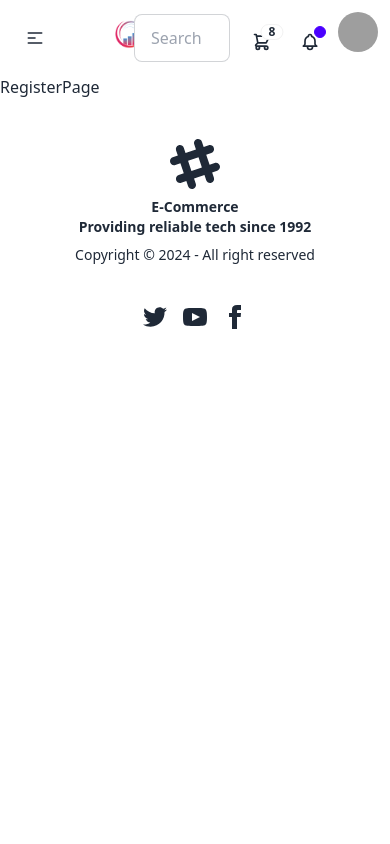
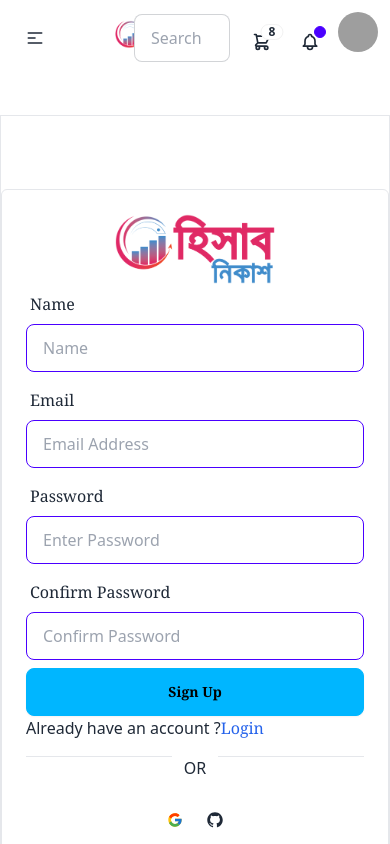
Before and after one commit to shunno-it-dev-team/fe-hn-ecom, a React (Vite) app: page /register in a window 390 px wide. Shown: the top 844 px of the page. Built offline with nearby package versions, Linux system fonts and the light colour scheme; grey boxes are pictures that could not be loaded.

Commit message:
[feat]:Implement Registration  page

```diff
--- a/src/pages/public/forgotPassword/ForgotPassword.jsx
+++ b/src/pages/public/forgotPassword/ForgotPassword.jsx
@@ -20,14 +20,17 @@ const ForgotPassword = () => {
             <input
               type="text"
               placeholder="Enter your email"
-              className="input input-bordered input-sm "
+              className="input input-bordered input-sm  input-primary"
             />
 
-            <button className="btn btn-primary w-full">Send Email</button>
+            <button className="btn btn-info w-full">Send Email</button>
 
             <div>
               Remember your password?
-              <Link to="/login" className="btn btn-sm btn-link">
+              <Link
+                to="/login"
+                className="text-md font-serif text-blue-600 hover:underline hover:text-purple-600"
+              >
                 Login
               </Link>
             </div>
--- a/src/pages/public/loginPage/LoginPage.jsx
+++ b/src/pages/public/loginPage/LoginPage.jsx
@@ -32,18 +32,49 @@ const LoginPage = () => {
               className="w-full input input-bordered input-primary"
             />
           </div>
+
+          <div className="flex justify-between ">
+            <div className="flex items-center gap-1">
+              <input
+                type="checkbox"
+                defaultChecked
+                className="checkbox checkbox-sm"
+              />
+
+              <p> Remember me</p>
+            </div>
+            <div>
               <Link to="/forgot">
                 <a
                   href="#"
-              className="text-xs text-blue-600 hover:underline hover:text-purple-600"
+                  className="text-md font-serif text-blue-600 hover:underline hover:text-purple-600"
                 >
                   Forget Password?
                 </a>
               </Link>
+            </div>
+          </div>
+
           <div>
-            <button className=" btn btn-block btn-info">Login</button>
+            <button className=" btn btn-block btn-info font-serif">
+              Login
+            </button>
           </div>
         </form>
+        <div className="divider font-serif">OR</div>
+        <div className="text-center">
+          <span>
+            Don&apos;t have an account?
+            <Link to="/register">
+              <a
+                href="#"
+                className="text-md font-serif text-blue-600 hover:underline hover:text-purple-600"
+              >
+                Sign up now
+              </a>
+            </Link>
+          </span>
+        </div>
       </div>
     </div>
   );
--- a/src/pages/public/registerPage/RegisterPage.jsx
+++ b/src/pages/public/registerPage/RegisterPage.jsx
@@ -1,5 +1,94 @@
+import { FcGoogle } from "react-icons/fc";
+import { RxGithubLogo } from "react-icons/rx";
+import { Link } from "react-router-dom";
+
 const RegisterPage = () => {
-  return <div>RegisterPage</div>;
+  return (
+    <div className="flex flex-col justify-center h-screen overflow-hidden mt-10 mb-10 border">
+      <div className="w-full p-6 m-auto bg-base-100 rounded-md shadow-xl  lg:max-w-lg border">
+        <div className="flex justify-center  ">
+          <img
+            className="w-40"
+            src="/src/assets/logo/logo-520e4690.png"
+            alt=""
+          />
+        </div>
+        <form className="space-y-2">
+          <div>
+            <label className="label">
+              <span className="text-base label-text font-serif">Name</span>
+            </label>
+            <input
+              type="text"
+              placeholder="Name"
+              className="w-full input input-bordered input-primary"
+            />
+          </div>
+          <div>
+            <label className="label">
+              <span className="text-base label-text font-serif">Email</span>
+            </label>
+            <input
+              type="text"
+              placeholder="Email Address"
+              className="w-full input input-bordered input-primary"
+            />
+          </div>
+          <div>
+            <label className="label">
+              <span className="text-base label-text font-serif">Password</span>
+            </label>
+            <input
+              type="password"
+              placeholder="Enter Password"
+              className="w-full input input-bordered input-primary"
+            />
+          </div>
+          <div>
+            <label className="label">
+              <span className="text-base label-text font-serif">
+                Confirm Password
+              </span>
+            </label>
+            <input
+              type="password"
+              placeholder="Confirm Password"
+              className="w-full input input-bordered input-primary"
+            />
+          </div>
+          <div>
+            <button className="btn btn-block btn-info font-serif">
+              Sign Up
+            </button>
+          </div>
+          <span>
+            Already have an account ?
+            <Link to="/login">
+              <a
+                href="#"
+                className="text-md font-serif text-blue-600 hover:underline hover:text-purple-600"
+              >
+                Login
+              </a>
+            </Link>
+          </span>
+        </form>
+        <div className="flex  w-full my-4">
+          <hr className="w-full" />
+          <p className="px-3 ">OR </p>
+          <hr className="w-full" />
+        </div>
+        <div className="flex my-6  gap-2 justify-center items-center ">
+          <button className=" p-2  hover:shadow-xl">
+            <FcGoogle />
+          </button>
+          <button className="p-2  hover:shadow-xl">
+            <RxGithubLogo />
+          </button>
+        </div>
+      </div>
+    </div>
+  );
 };
 
 export default RegisterPage;
```
Lines whose indentation alone changed are shown as unchanged.
